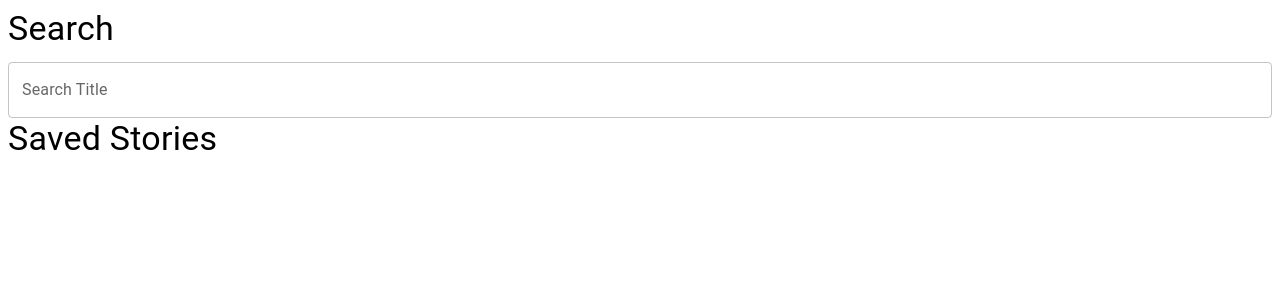
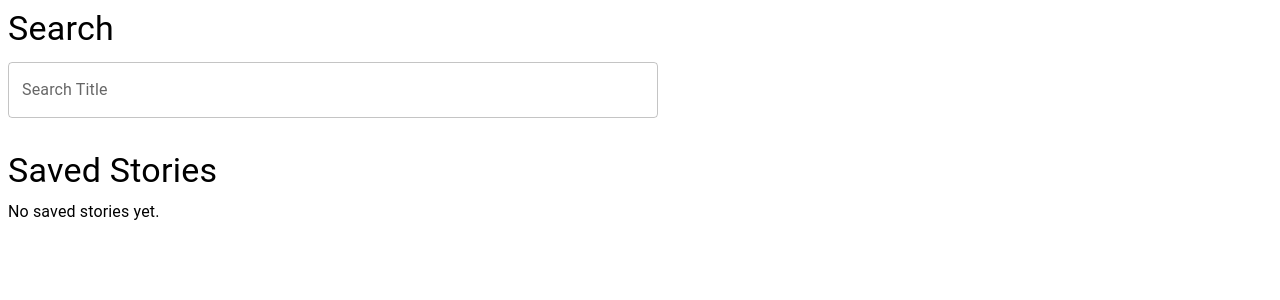
Before and after one commit to GeorgeGiagkos/searchStories-app, a React (Vite) app: page / in a window 1280 px wide. Shown: the top 300 px of the page. Built offline with nearby package versions, Linux system fonts and the light colour scheme.

Commit message:
add some styles

```diff
--- a/src/App.tsx
+++ b/src/App.tsx
@@ -22,13 +22,19 @@ function App() {
 				Search
 			</Typography>
 			<SearchInputBar onSelectStory={handleSelectStory} />
-			<Typography variant="h4" gutterBottom>
+			<Typography variant="h4" mt={4}>
 				Saved Stories
 			</Typography>
-			<SavedStoriesList
-				savedStories={savedStories}
-				onRemoveStory={handleRemoveStory}
-			/>
+			{savedStories.length > 0 ? (
+				<SavedStoriesList
+					savedStories={savedStories}
+					onRemoveStory={handleRemoveStory}
+				/>
+			) : (
+				<Typography variant="body1" mt={1}>
+					No saved stories yet.
+				</Typography>
+			)}
 		</>
 	);
 }
--- a/src/components/SearchInputBar.tsx
+++ b/src/components/SearchInputBar.tsx
@@ -35,6 +35,7 @@ export default function SearchInputBar({ onSelectStory }: Props) {
 	return (
 		<>
 			<TextField
+				sx={{ width: '650px' }}
 				label="Search Title"
 				variant="outlined"
 				fullWidth
--- a/src/components/StoryItems.tsx
+++ b/src/components/StoryItems.tsx
@@ -8,7 +8,7 @@ type Props = {
 
 export default function StoryItems({ stories, onSelectStory }: Props) {
 	return (
-		<List>
+		<List sx={{ width: '650px' }}>
 			{stories.map((story) => (
 				<ListItem key={story.objectID} onClick={() => onSelectStory(story)}>
 					{story.title && (
```
